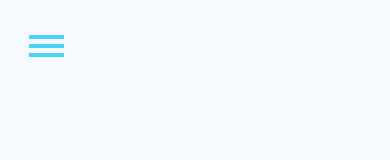
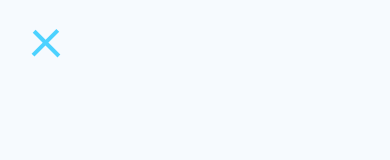
Before and after one commit to breno-Ferrari/PortifolioV2, a Next.js app: page / in a window 390 px wide. Shown: the top 160 px of the page. Built offline with nearby package versions, Linux system fonts and the light colour scheme.

Commit message:
Ajuste modal mobile

```diff
--- a/src/components/AboutMe/aboutMe.jsx
+++ b/src/components/AboutMe/aboutMe.jsx
@@ -3,7 +3,7 @@ import { useEffect, useRef } from "react";
 import Image from 'next/future/image'
 
 
-import profilePic from "../../../public/asset/foto2.jpeg"
+import profilePic from "../../../public/asset/foto2.png"
 
 export default function AboutMe() {
     return (
@@ -25,7 +25,7 @@ export default function AboutMe() {
                 </p>
               </div>
              <div className={styles.sectionAboutMe__aboutMe__content__imageContainer}>
-                <Image src={profilePic} alt="Picture of the author" className={styles.sectionAboutMe__aboutMe__content__imageContainer__image}/>
+                <Image src={profilePic} alt="ilustração" className={styles.sectionAboutMe__aboutMe__content__imageContainer__image}/>
               </div>
 
 
--- a/src/components/NavBarMobile/bars/bars.jsx
+++ b/src/components/NavBarMobile/bars/bars.jsx
@@ -4,7 +4,7 @@ import styles from "./bars.module.scss"
 
 
 
-export default function BarsMenu({...props}) {
+export default function BarsMenu({modal,...props}) {
     const ref1 = useRef(null);
     const ref2 = useRef(null)
     const ref3 = useRef(null)
@@ -15,12 +15,20 @@ export default function BarsMenu({...props}) {
       ref3.current?.classList.toggle(`${styles.container__change__bar3}`)
     }
 
+    useEffect(()=>{
+      CreateX();
+    },[modal])
+
     return (
-      <div className={styles.container} onClick={CreateX} {...props}>
-        <div className={styles.bar1} ref={ref1}></div>
-        <div className={styles.bar2} ref={ref2}></div>
-        <div className={styles.bar3} ref={ref3}></div>
-      </div>
+
+          <div className={styles.container} {...props}>
+            <div className={styles.bar1} ref={ref1}></div>
+            <div className={styles.bar2} ref={ref2}></div>
+            <div className={styles.bar3} ref={ref3}></div>
+          </div>
+
+
+
     )
 
   }
--- a/src/components/NavBarMobile/bars/bars.module.scss
+++ b/src/components/NavBarMobile/bars/bars.module.scss
@@ -17,7 +17,7 @@
     height: 0.25rem;
     background-color: var(--border-bottom);
     margin: 0.3rem 0;
-    transition: 1s;
+    transition: 0.5s;
   }
   &:visited{
     .bar1, .bar2, .bar3 {
@@ -25,7 +25,7 @@
       height: 0.25rem;
       background-color: var(--barVisited);
       margin: 0.3rem 0;
-      transition: 1s;
+      transition: 0.5s;
     }
 
   }
--- a/src/components/NavBarMobile/navBarMobile.jsx
+++ b/src/components/NavBarMobile/navBarMobile.jsx
@@ -11,6 +11,7 @@ export default function NavBarMobile() {
     const inactiveTheme = activeTheme === "light" ? "dark" : "light";
     function activeMenu(){
         let body = document.querySelector("body");
+
         if(menu === true){
             setMenu(false)
             body.style.overflow = "hidden";
@@ -19,6 +20,7 @@ export default function NavBarMobile() {
             body.style.overflow = "scroll";
         }
     }
+
     useLayoutEffect(() => {
         document.body.dataset.theme = activeTheme;
       }, [activeTheme]);
@@ -26,16 +28,14 @@ export default function NavBarMobile() {
     return (
         <section className={styles.container}>
             <nav className={styles.container__navBar}>
-                <div className={menu===true ? styles.container__navBar__burguer :styles.container__navBar__burguerActive} onClick={activeMenu} >
-                    <BarsMenu />
 
-                </div>
+                    <BarsMenu onClick={activeMenu} modal={menu}/>
+
                 <div className={menu===true ? styles.container__navBar__sideMenu :styles.container__navBar__sideMenuActive}>
                     <ul className={styles.container__navBar__sideMenuActive__list}>
-                        <div className={styles.container__navBar__sideMenuActive__list__burguer} onClick={activeMenu} >
-                        <ThemeToggle id={"theme"} click={() => setActiveTheme(inactiveTheme)}/>
-                            <BarsMenu />
-
+                        <div className={styles.container__navBar__sideMenuActive__list__burguer} >
+                            <ThemeToggle id={"theme"} click={() => setActiveTheme(inactiveTheme)}/>
+                            <BarsMenu onClick={activeMenu} modal={menu}/>
                         </div>
                         {
                         NavTextMobile.map((item,i)=>(
--- a/src/components/NavBarMobile/navBarMobile.module.scss
+++ b/src/components/NavBarMobile/navBarMobile.module.scss
@@ -10,11 +10,12 @@
     width: 100%;
     padding: 0px 1.8rem;
     transition: all 0.5s;
-    // &__burguerActive{
-    //   display: flex;
-    //   justify-content: flex-end;
-    //   transition: all 0.5s;
-    // }
+    &__active{
+      width: fit-content;
+    }
+    &__disable{
+      width: fit-content;
+    }
     &__sideMenu{
       width: 100vw;
       height: 100vh;
```
Also changed, not shown: public/asset/foto2.jpeg, public/asset/foto2.png (added).
